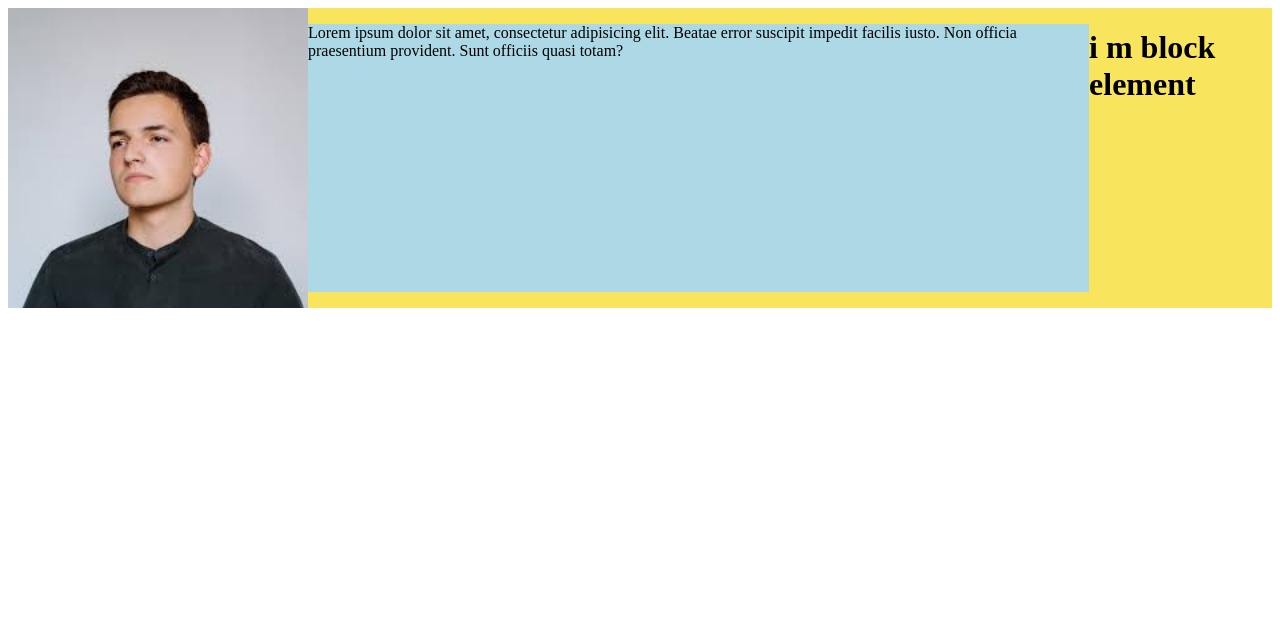
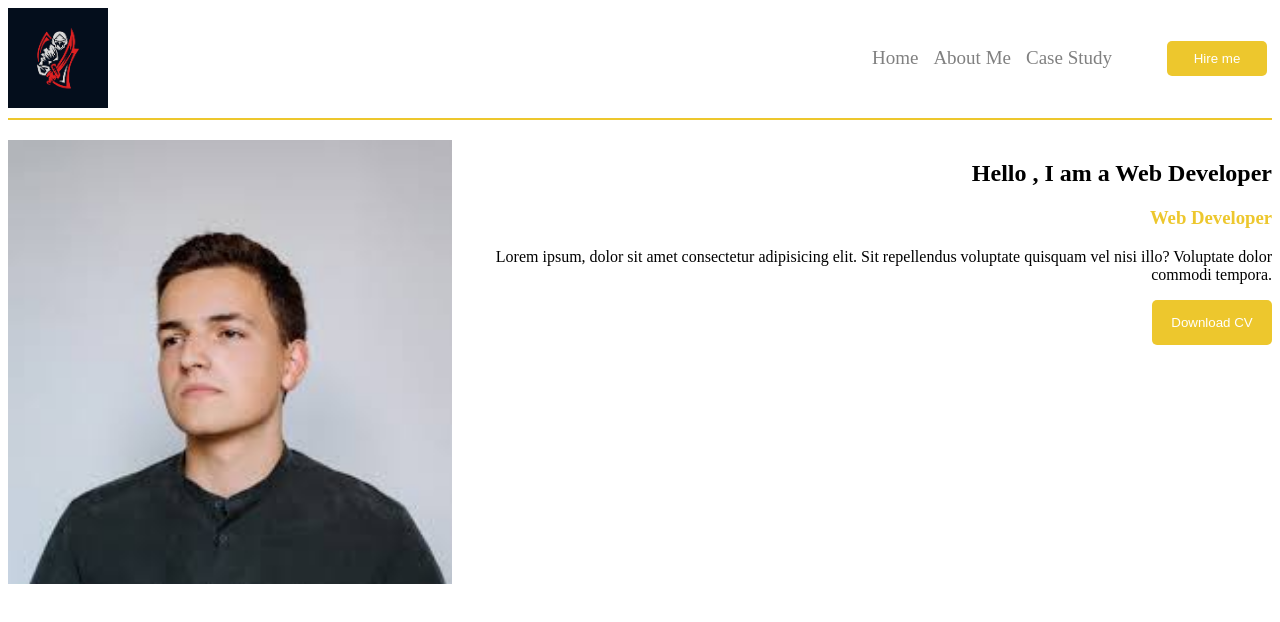
Before and after one commit to Saddamwassan/web_Dev_practice, a plain HTML site: page mysite.html in a window 1280 px wide. Drawn offline with Linux system fonts and the light colour scheme.

Commit message:
practiced

```diff
--- a/mysite.html
+++ b/mysite.html
@@ -4,46 +4,107 @@
 <head>
     <meta charset="UTF-8">
     <meta name="viewport" content="width=device-width, initial-scale=1.0">
-    <link rel="stylesheet" href="./style.css">
     <title>Document</title>
-    <!-- internal styling  -->
     <style>
-        .p1 {
-            background-color: lightgoldenrodyellow;
+        img {
+            width: 100px;
         }
 
-        .div1 {
-            background-color: rgb(249, 229, 93);
-            height: 300px;
+        header {
             display: flex;
-            flex-direction: row;
-            justify-content: space-around;
+            justify-content: space-between;
+            border-bottom: 2px solid rgb(237, 199, 45);
+            padding-bottom: 10px;
+        }
+
+        nav {
+            display: flex;
+            text-align: center;
+            align-items: center;
+            padding-right: 5px;
+
+        }
+
+        ul {
+            display: flex;
+            align-items: center;
+            justify-content: center;
+            gap: 15px;
+            list-style-type: none;
+            color: gray;
+            font-size: 19px;
+            /* width: 50%; */
+        }
+
+        .hireme {
+            padding: 10px;
+            margin-left: 40px;
+            width: 100px;
+            background-color: rgb(237, 199, 45);
+            color: white;
+            border: 0;
+            border-radius: 5px;
+        }
+
+        .cv {
+            width: 120px;
+            padding: 15px;
+            background-color: rgb(237, 199, 45);
+            color: white;
+            border: 0;
+            border-radius: 5px;
+        }
+
+        .profile {
+            width: 500px;
+        }
+
+        section {
+            margin-top: 20px;
+            display: flex;
+            gap: 20px;
+            text-align: right;
+        }
+
+        h3 {
+            color: rgb(237, 199, 45);
         }
     </style>
 </head>
 
 <body>
-    <!-- inline styling  -->
-    <!-- <h1 style="color:red; font-size:10px">hello</h1>
-    <p class="p1">Lorem ipsum dolor sit amet consectetur, adipisicing elit. Corporis facilis, dolores voluptas enim
-        suscipit, saepe
-        voluptate sapiente facere accusantium omnis, delectus nulla.</p>
+    <!-- header  -->
+    <header>
+        <img src="./assets/logo.png" alt="logo">
 
-    <p>Lorem ipsum dolor, sit amet consectetur adipisicing elit. Magni laudantium perspiciatis, accusantium ex possimus
-        blanditiis voluptate impedit dolore culpa laborum ut. Soluta.</p> -->
+        <!-- navbar  -->
+        <nav>
+            <ul>
+                <li>Home</li>
+                <li>About Me</li>
+                <li>Case Study</li>
 
-    <div class="div1">
+                <button class="hireme"> Hire me</button>
 
-        <img src="./assets/profile.jpg" alt="profile pic">
-        <!-- <img src="./assets/profile.jpg" alt="profile pic"> -->
-        <p>Lorem ipsum dolor sit amet, consectetur adipisicing elit. Beatae error suscipit impedit facilis iusto. Non
-            officia praesentium provident. Sunt officiis quasi totam?</p>
-        <h1>i m block element</h1>
+            </ul>
+        </nav>
 
-    </div>
+    </header>
+    <!-- intro section  -->
+    <section>
+        <img class="profile" src="./assets/profile.jpg" alt="profile pic">
+
+        <div class="intro">
+            <h1> Hello , I am a Web Developer</h1>
+            <h3>Web Developer</h3>
+            <p>Lorem ipsum, dolor sit amet consectetur adipisicing elit. Sit repellendus voluptate quisquam vel nisi
+                illo? Voluptate dolor commodi tempora.</p>
+
+            <button class="cv"> Download CV</button>
 
 
-    <script src="script.js"></script>
+        </div>
+    </section>
 </body>
 
 </html>
```
Also changed, not shown: index.html (+0 -1 lines).
